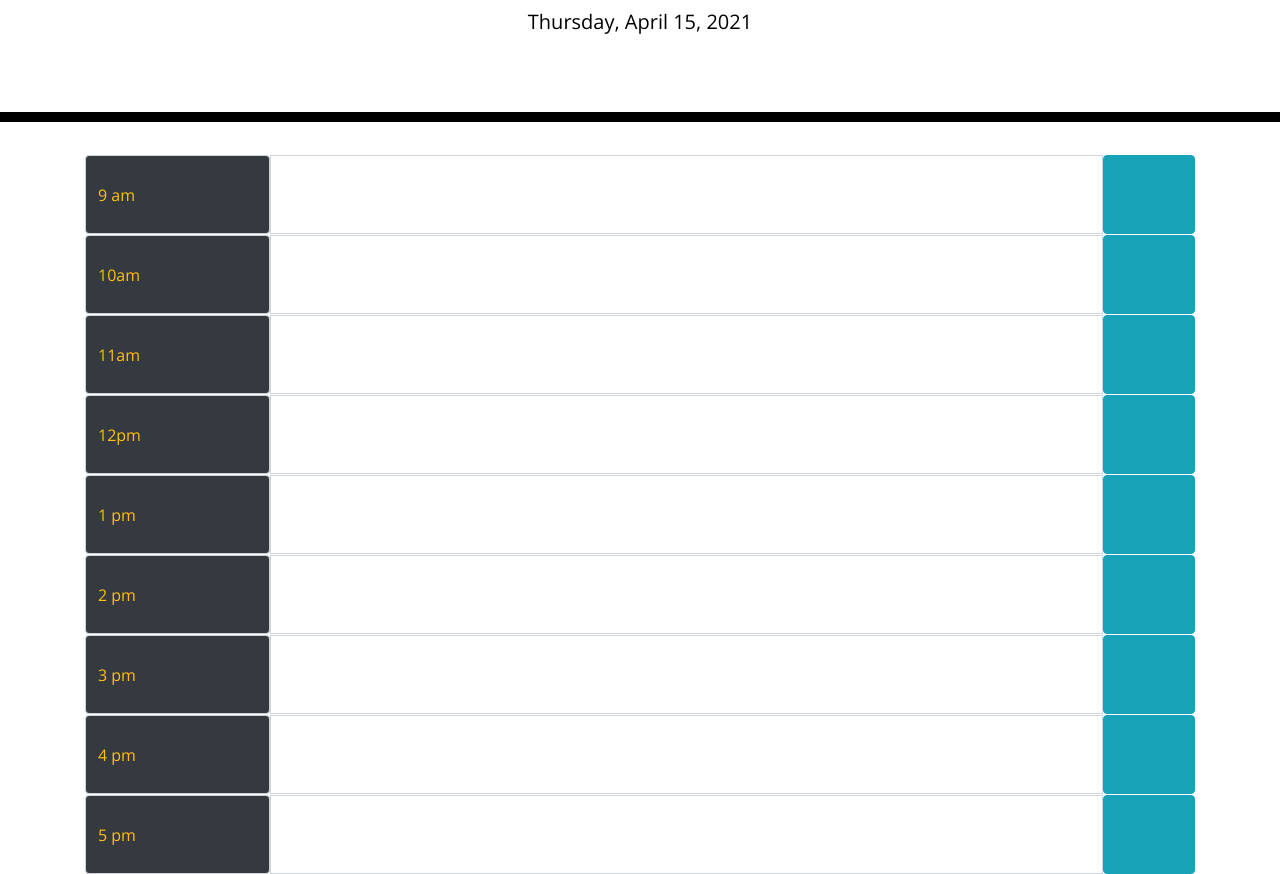
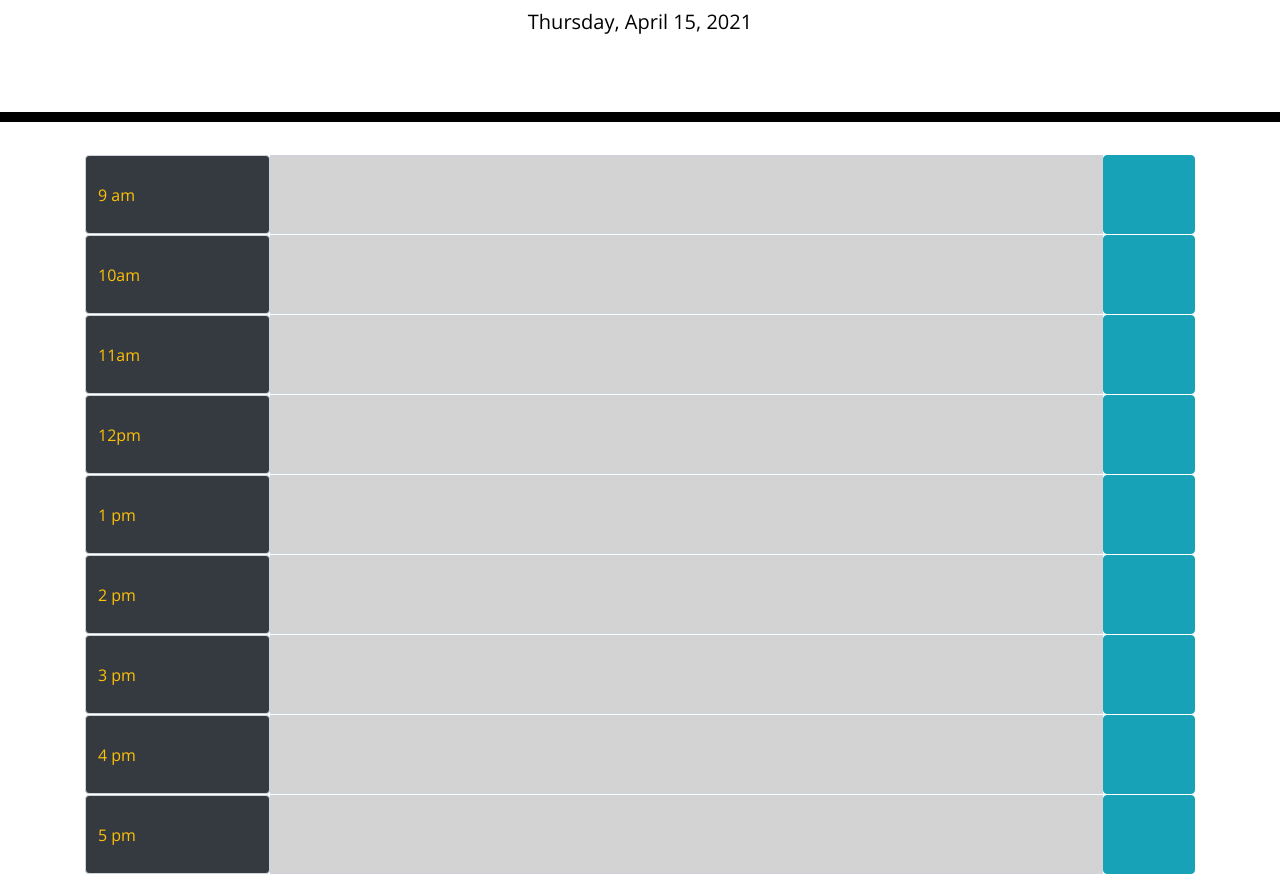
Before and after one commit to CdHebert/work-scheduler, a plain HTML site: page index.html in a window 1280 px wide. Shown: the part 182-1056 px from the top of the page. Drawn offline with nearby package versions, Linux system fonts and the light colour scheme; a web font is replaced by a local one.

Commit message:
added color changing effects

```diff
--- a/assets/js/styles.js
+++ b/assets/js/styles.js
@@ -1,7 +1,7 @@
 
 var newTime = new Date();
-var options = { weekday: 'long', year: 'numeric', month: 'long', day: 'numeric' };
-//console.log(time);
+var thisHour = newTime.getHours();
+console.log(thisHour);
 
 function localTime() {
     var newTime = new Date();
@@ -32,6 +32,8 @@ var loadEvents = function () {
     $("#15").val(event15)
     $("#16").val(event16)
     $("#17").val(event17)
+
+    colorEffects();
 };
 
 
@@ -42,6 +44,19 @@ $(".btn").click(function () {
     localStorage.setItem("event" + id, areaText);
 });
 
+function colorEffects() {
+    for (i = 9; i <= 17; i++) {
+
+    if (i < thisHour) {
+    $("#" + i).addClass("past");
+    }else if (i > thisHour) {
+        $("#" + i).addClass("future");
+    }else {
+        $("#" + i).addClass("present");
+    }
+}
+};
+
 
 
 loadEvents();
--- a/index.html
+++ b/index.html
@@ -26,7 +26,7 @@
 
       <div class="col-12 col-xl input-group">
         <span data-date="9" class="col-2 input-group-text bg-dark text-warning">9 am </span>
-        <textarea id="9" class="task-log col-9 form-control" aria-label="With textarea"></textarea>
+        <textarea id="9" class="area-color task-log col-9 form-control" aria-label="With textarea"></textarea>
         <button class="btn btn-info col-1" type="button" id=""><span
             class="oi oi-cloud-download"></span></button>
       </div>
@@ -37,7 +37,7 @@
 
       <div class="col-12 col-xl input-group">
         <span data-date="10" class="col-2 input-group-text bg-dark text-warning">10am</span>
-        <textarea id="10" class="task-log col-9 form-control" aria-label="With textarea"></textarea>
+        <textarea id="10" class="area-color task-log col-9 form-control" aria-label="With textarea"></textarea>
         <button class="btn btn-info col-1" type="button" id=""><span
             class="oi oi-cloud-download"></span></button>
       </div>
@@ -47,7 +47,7 @@
 
       <div class="col-12 col-xl input-group">
         <span data-date="11" class="col-2 input-group-text bg-dark text-warning">11am</span>
-        <textarea id="11" class="task-log col-9 form-control" aria-label="With textarea"></textarea>
+        <textarea id="11" class="area-color task-log col-9 form-control" aria-label="With textarea"></textarea>
         <button class="btn btn-info col-1" type="button" id=""><span
             class="oi oi-cloud-download"></span></button>
       </div>
@@ -57,7 +57,7 @@
 
       <div class="col-12 col-xl input-group">
         <span data-date="12" class="col-2 input-group-text bg-dark text-warning">12pm</span>
-        <textarea id="12" class="task-log col-9 form-control" aria-label="With textarea"></textarea>
+        <textarea id="12" class="area-color task-log col-9 form-control" aria-label="With textarea"></textarea>
         <button class="btn btn-info col-1" type="button" id=""><span
             class="oi oi-cloud-download"></span></button>
       </div>
@@ -67,7 +67,7 @@
 
       <div class="col-12 col-xl input-group">
         <span data-date="1" class="col-2 input-group-text bg-dark text-warning">1 pm</span>
-        <textarea id="13" class="task-log col-9 form-control" aria-label="With textarea"></textarea>
+        <textarea id="13" class="area-color task-log col-9 form-control" aria-label="With textarea"></textarea>
         <button class="btn btn-info col-1" type="button" id=""><span
             class="oi oi-cloud-download"></span></button>
       </div>
@@ -77,7 +77,7 @@
 
       <div class="col-12 col-xl input-group">
         <span data-date="2" class="col-2 input-group-text bg-dark text-warning">2 pm</span>
-        <textarea id="14" class="task-log col-9 form-control" aria-label="With textarea"></textarea>
+        <textarea id="14" class="area-color task-log col-9 form-control" aria-label="With textarea"></textarea>
         <button class="btn btn-info col-1" type="button" id=""><span
             class="oi oi-cloud-download"></span></button>
       </div>
@@ -87,7 +87,7 @@
 
       <div class="col-12 col-xl input-group">
         <span data-date="3" class="col-2 input-group-text bg-dark text-warning">3 pm</span>
-        <textarea id="15" data-text="" class="task-log col-9 form-control" aria-label="With textarea"></textarea>
+        <textarea id="15" data-text="" class="area-color task-log col-9 form-control" aria-label="With textarea"></textarea>
         <button class="btn btn-info col-1" type="button" id=""><span
             class="oi oi-cloud-download"></span></button>
       </div>
@@ -97,7 +97,7 @@
 
       <div class="col-12 col-xl input-group">
         <span data-date="4" class="col-2 input-group-text bg-dark text-warning">4 pm</span>
-        <textarea id="16" class="task-log col-9 form-control" aria-label="With textarea"></textarea>
+        <textarea id="16" class="area-color task-log col-9 form-control" aria-label="With textarea"></textarea>
         <button class="btn btn-info col-1" type="button" id=""><span
             class="oi oi-cloud-download"></span></button>
       </div>
@@ -107,7 +107,7 @@
 
       <div class="col-12 col-xl input-group">
         <span data-date="5" class="col-2 input-group-text bg-dark text-warning">5 pm</span>
-        <textarea id="17" class="task-log col-9 form-control" aria-label="With textarea"></textarea>
+        <textarea id="17" class="area-color task-log col-9 form-control" aria-label="With textarea"></textarea>
         <button class="btn btn-info col-1" type="button" id=""><span
             class="oi oi-cloud-download"></span></button>
       </div>
```
Also changed, not shown: 1 other file.
